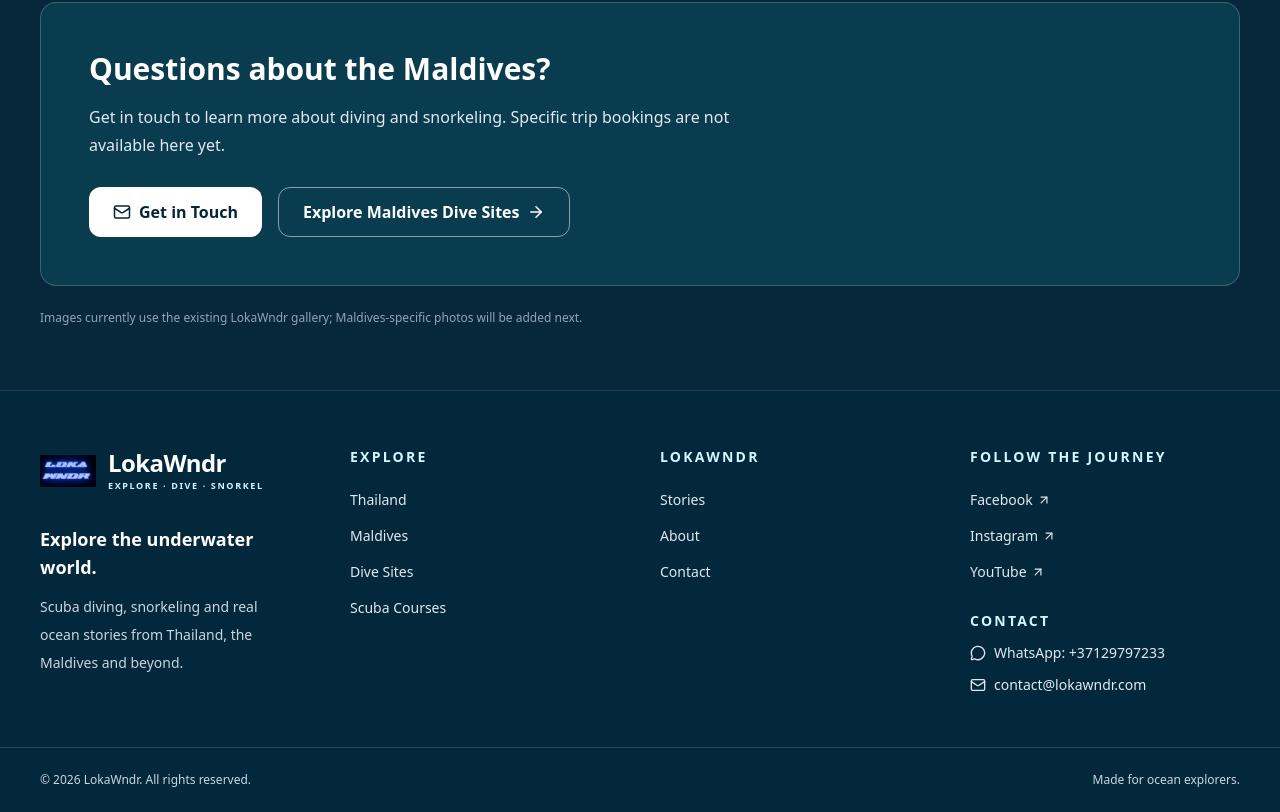
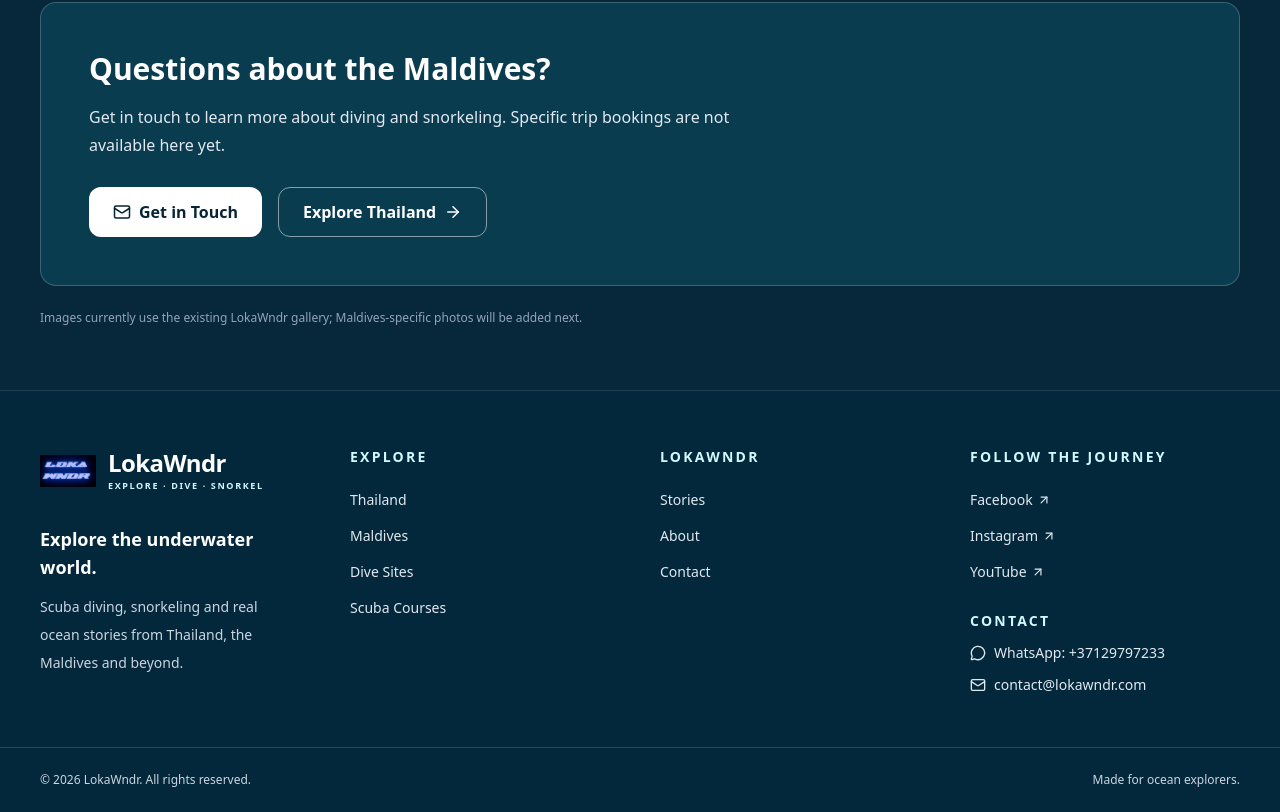
Before and after one commit to Tommysons/diving, a Next.js app: page /destinations/maldives in a window 1280 px wide. Shown: the part 3620-4432 px from the top of the page. Built offline with nearby package versions, Linux system fonts and the light colour scheme.

Commit message:
fix: make Maldives bottom CTA navigate to Thailand, matching Thailand cross-destination CTA

```diff
--- a/src/components/MaldivesExperience.tsx
+++ b/src/components/MaldivesExperience.tsx
@@ -92,7 +92,7 @@ export default function MaldivesExperience({ locale }: { locale: 'en' | 'ru' })
         <h2 className='text-3xl font-extrabold'>{t.plan}</h2><p className='mt-4 max-w-2xl leading-7 text-slate-200'>{t.planText}</p>
         <div className='mt-7 flex flex-wrap gap-4'>
           <Link href={base+'/contact'} className='inline-flex items-center gap-2 rounded-xl bg-white px-6 py-3 font-bold text-[#062536]'><Mail size={18}/>{t.contact}</Link>
-          <a href='#dive-spots' className='inline-flex items-center gap-2 rounded-xl border border-white/50 px-6 py-3 font-bold'>{t.other}<ArrowRight size={18}/></a>
+          <a href={base+'/destinations/thailand'} className='inline-flex items-center gap-2 rounded-xl border border-white/50 px-6 py-3 font-bold'>{ru?'Исследовать Таиланд':'Explore Thailand'}<ArrowRight size={18}/></a>
         </div>
       </div>
       <p className='mt-6 text-xs text-slate-400'>{t.note}</p>
```
